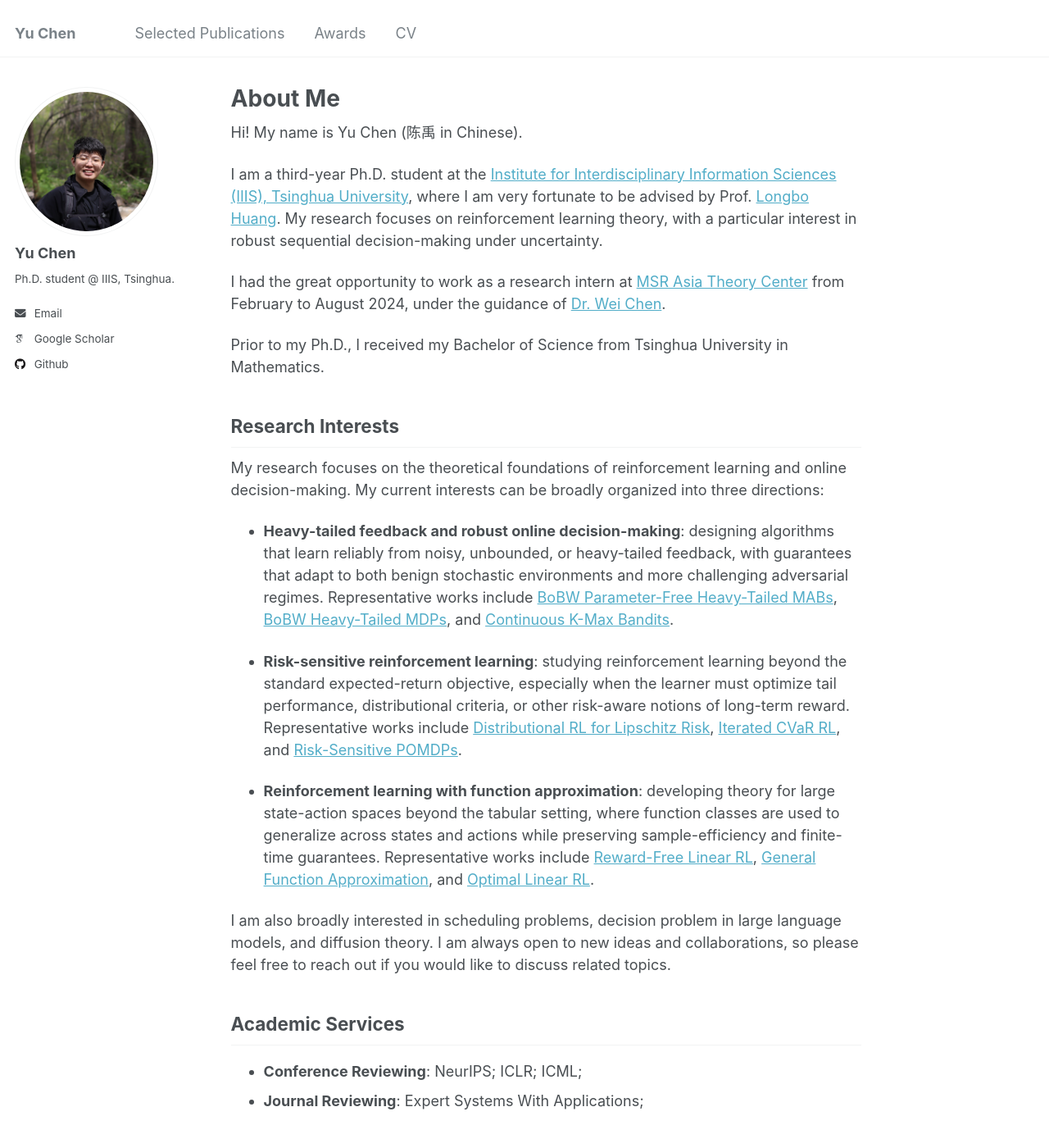
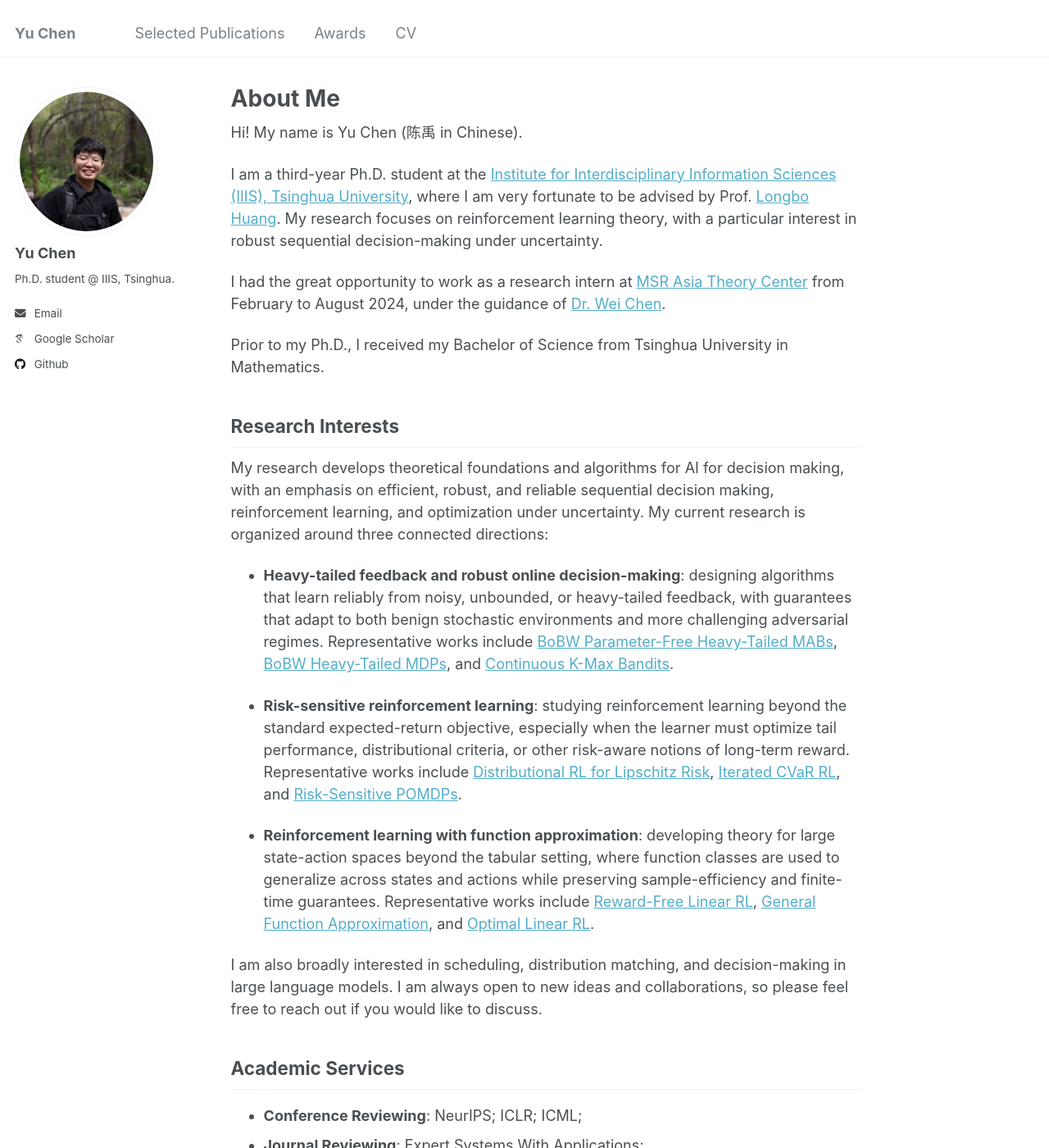
Before and after one commit to custyhs/custyhs.github.io, a Jekyll site: the page built from _pages/about.md, in a window 1280 px wide and 1400 px high. Shown: the whole window at 82% size. Built offline with Jekyll 4.4.1, drawn with Linux system fonts in a browser that asks for light colours; some web fonts are replaced.

Commit message:
update on 2026/05/17

```diff
--- a/_data/navigation.yml
+++ b/_data/navigation.yml
@@ -12,4 +12,4 @@ main:
     url: /awards/
 
   - title: "CV"
-    url: /files/CV_YuChen_V7_20251202.pdf
+    url: /files/CV.pdf
--- a/_pages/about.md
+++ b/_pages/about.md
@@ -17,7 +17,7 @@ Prior to my Ph.D., I received my Bachelor of Science from Tsinghua University in
 
 ## Research Interests
 
-My research focuses on the theoretical foundations of reinforcement learning and online decision-making. My current interests can be broadly organized into three directions:
+My research develops theoretical foundations and algorithms for AI for decision making, with an emphasis on efficient, robust, and reliable sequential decision making, reinforcement learning, and optimization under uncertainty. My current research is organized around three connected directions:
 
 - **Heavy-tailed feedback and robust online decision-making**: designing algorithms that learn reliably from noisy, unbounded, or heavy-tailed feedback, with guarantees that adapt to both benign stochastic environments and more challenging adversarial regimes. Representative works include [BoBW Parameter-Free Heavy-Tailed MABs](https://openreview.net/forum?id=2pNLknCTvG), [BoBW Heavy-Tailed MDPs](https://arxiv.org/abs/2602.01295), and [Continuous K-Max Bandits](https://arxiv.org/abs/2502.13467).
 
@@ -25,7 +25,7 @@ My research focuses on the theoretical foundations of reinforcement learning and
 
 - **Reinforcement learning with function approximation**: developing theory for large state-action spaces beyond the tabular setting, where function classes are used to generalize across states and actions while preserving sample-efficiency and finite-time guarantees. Representative works include [Reward-Free Linear RL](https://openreview.net/forum?id=U9HW6vyNClg), [General Function Approximation](https://openreview.net/forum?id=0xmfExPqFf), and [Optimal Linear RL](https://proceedings.mlr.press/v162/hu22a.html).
 
-I am also broadly interested in scheduling problems, decision problem in large language models, and diffusion theory. I am always open to new ideas and collaborations, so please feel free to reach out if you would like to discuss related topics.
+I am also broadly interested in scheduling, distribution matching, and decision-making in large language models. I am always open to new ideas and collaborations, so please feel free to reach out if you would like to discuss.
 
 ## Academic Services
 
```
Also changed, not shown: 11 other files.
